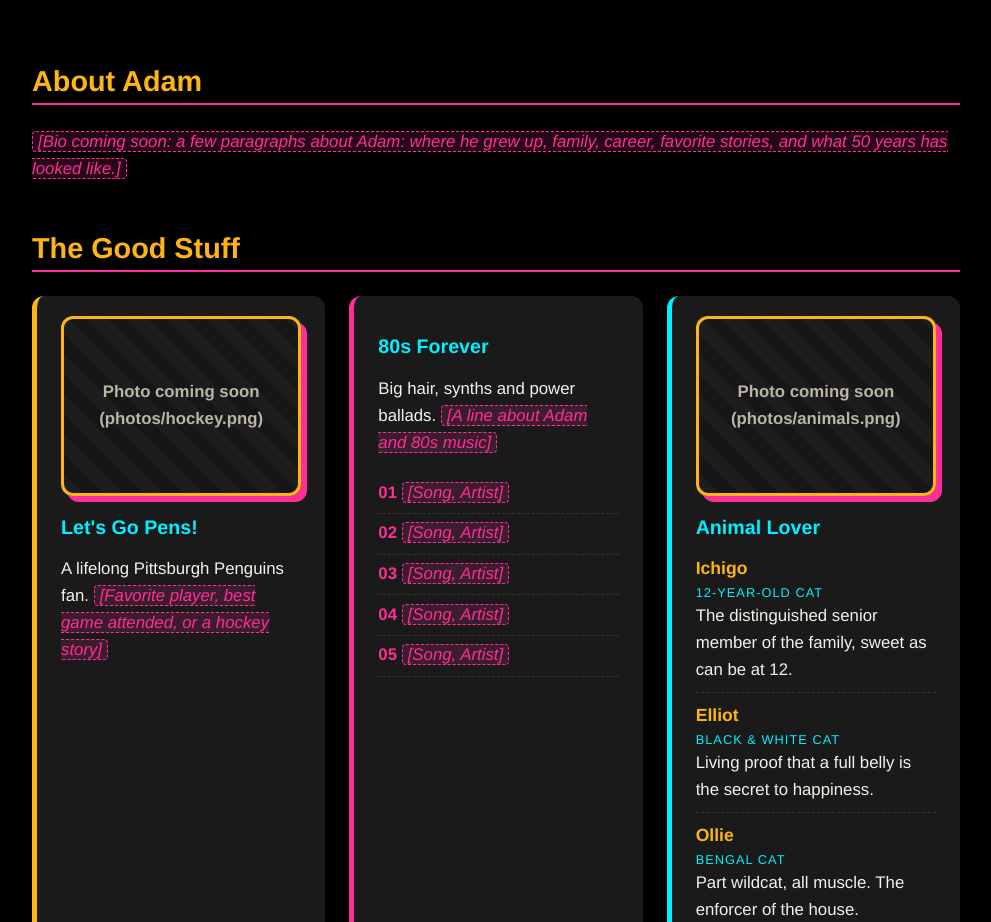
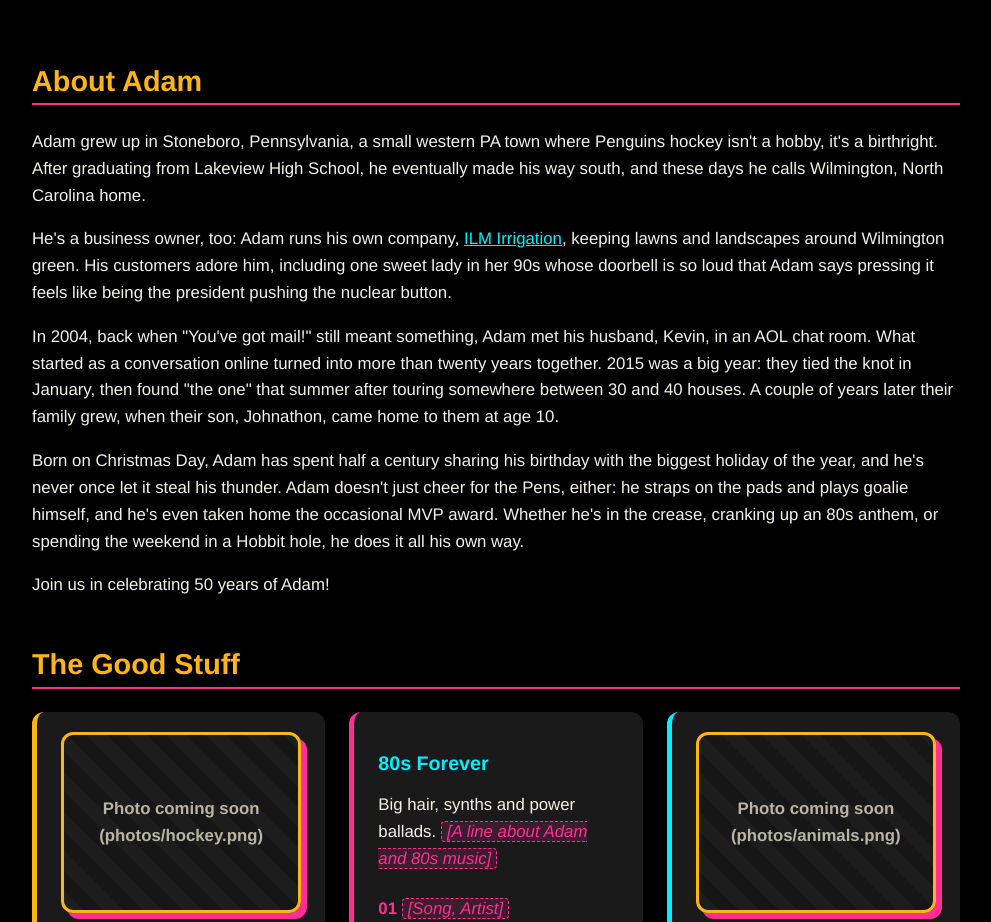
Before and after one commit to thoth200-ai/stubsdavis, a plain HTML site: page index.html in a window 1280 px wide. Shown: the part 1080-2002 px from the top of the page, without its empty margins (144-1135 px from the left). Drawn offline with Linux system fonts and the light colour scheme.

Commit message:
Add files via upload

```diff
--- a/index.html
+++ b/index.html
@@ -44,8 +44,11 @@
 
     <section id="bio">
       <h2>About Adam</h2>
-      <!-- TODO: replace with the real bio -->
-      <p><span class="placeholder">[Bio coming soon: a few paragraphs about Adam: where he grew up, family, career, favorite stories, and what 50 years has looked like.]</span></p>
+      <p>Adam grew up in Stoneboro, Pennsylvania, a small western PA town where Penguins hockey isn't a hobby, it's a birthright. After graduating from Lakeview High School, he eventually made his way south, and these days he calls Wilmington, North Carolina home.</p>
+      <p>He's a business owner, too: Adam runs his own company, <a href="https://ilmirrigation.com" target="_blank" rel="noopener">ILM Irrigation</a>, keeping lawns and landscapes around Wilmington green. His customers adore him, including one sweet lady in her 90s whose doorbell is so loud that Adam says pressing it feels like being the president pushing the nuclear button.</p>
+      <p>In 2004, back when "You've got mail!" still meant something, Adam met his husband, Kevin, in an AOL chat room. What started as a conversation online turned into more than twenty years together. 2015 was a big year: they tied the knot in January, then found "the one" that summer after touring somewhere between 30 and 40 houses. A couple of years later their family grew, when their son, Johnathon, came home to them at age 10.</p>
+      <p>Born on Christmas Day, Adam has spent half a century sharing his birthday with the biggest holiday of the year, and he's never once let it steal his thunder. Adam doesn't just cheer for the Pens, either: he straps on the pads and plays goalie himself, and he's even taken home the occasional MVP award. Whether he's in the crease, cranking up an 80s anthem, or spending the weekend in a Hobbit hole, he does it all his own way.</p>
+      <p>Join us in celebrating 50 years of Adam!</p>
     </section>
 
     <section id="interests">
@@ -57,7 +60,7 @@
             <div class="photo-label">Photo coming soon<br>(photos/hockey.png)</div>
           </div>
           <h3>Let's Go Pens!</h3>
-          <p>A lifelong Pittsburgh Penguins fan. <span class="placeholder">[Favorite player, best game attended, or a hockey story]</span></p>
+          <p>A lifelong Pittsburgh Penguins fan, raised in western PA. But Adam doesn't just watch the game: he plays it, tending goal for his local team and occasionally skating off with the MVP award.</p>
         </div>
 
         <div class="card">
```
Also changed, not shown: party.html (+2 -2 lines), 1 other file.
